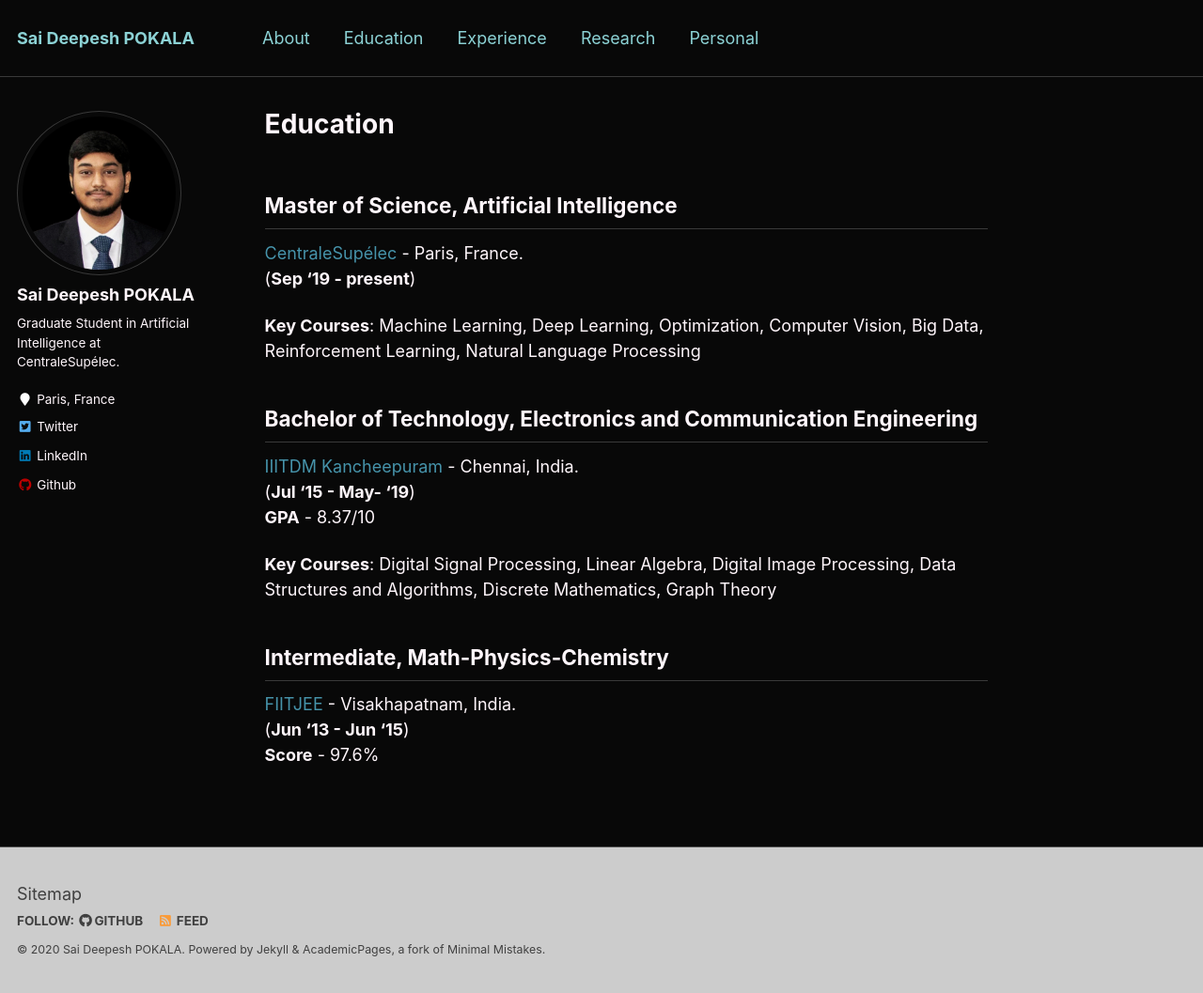
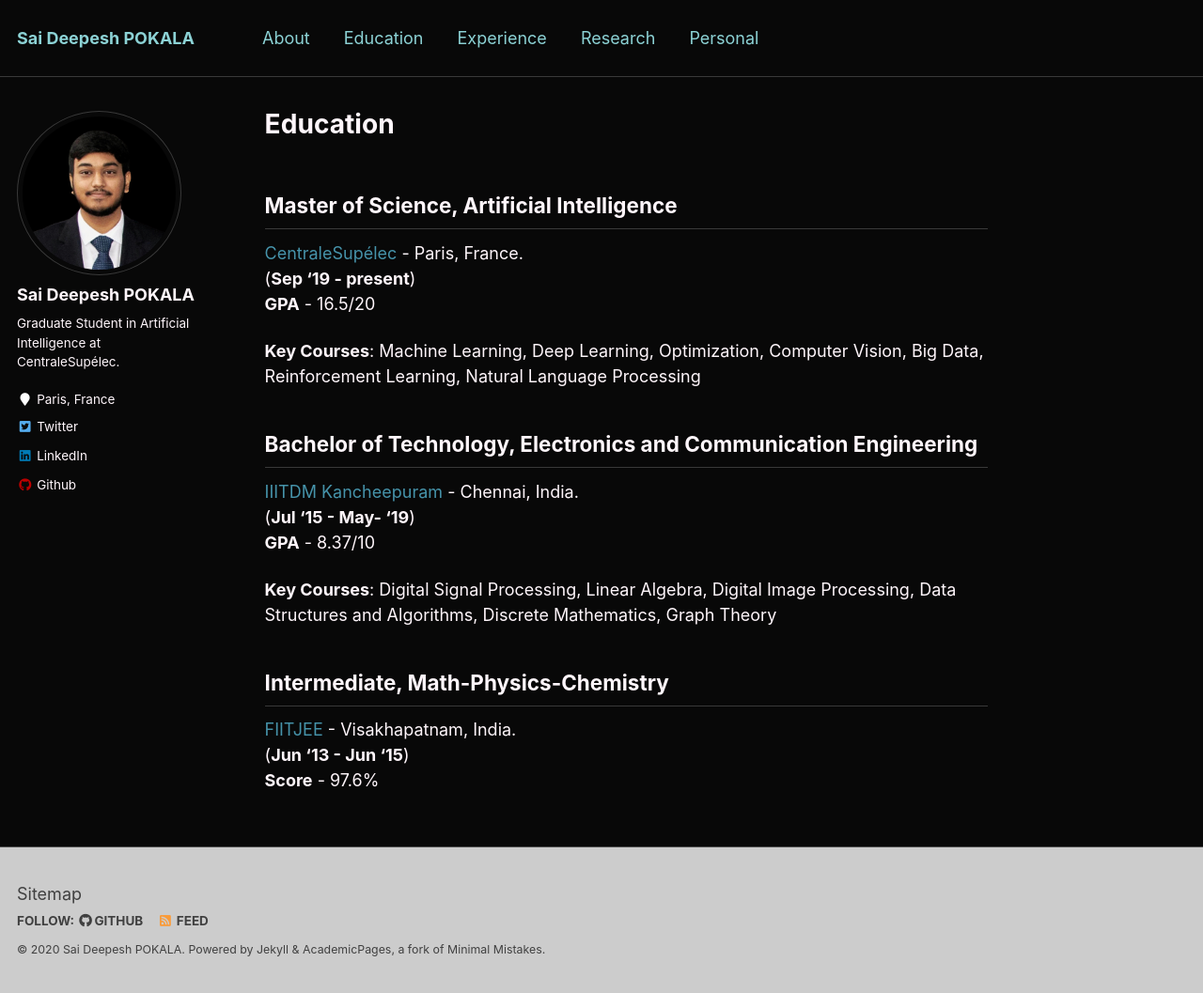
Before and after one commit to saideepesh/saideepesh.github.io, a Jekyll site: the page built from _pages/education.md, in a window 1280 px wide and 1057 px high. Shown: the whole window at 94% size. Built offline with Jekyll 4.4.1, drawn with Linux system fonts in a browser that asks for light colours.

Commit message:
added Master's GPA

```diff
--- a/_pages/education.md
+++ b/_pages/education.md
@@ -7,7 +7,8 @@ classes: wide
 
 ## **Master of Science**, Artificial Intelligence
 [CentraleSupélec](https://www.centralesupelec.fr/en){:target="_blank" rel="noopener"} - Paris, France.\
-(**Sep '19 - present**)
+(**Sep '19 - present**)\
+**GPA** - 16.5/20
 
 **Key Courses**: Machine Learning, Deep Learning, Optimization, Computer Vision,
 Big Data, Reinforcement Learning, Natural Language Processing
```
